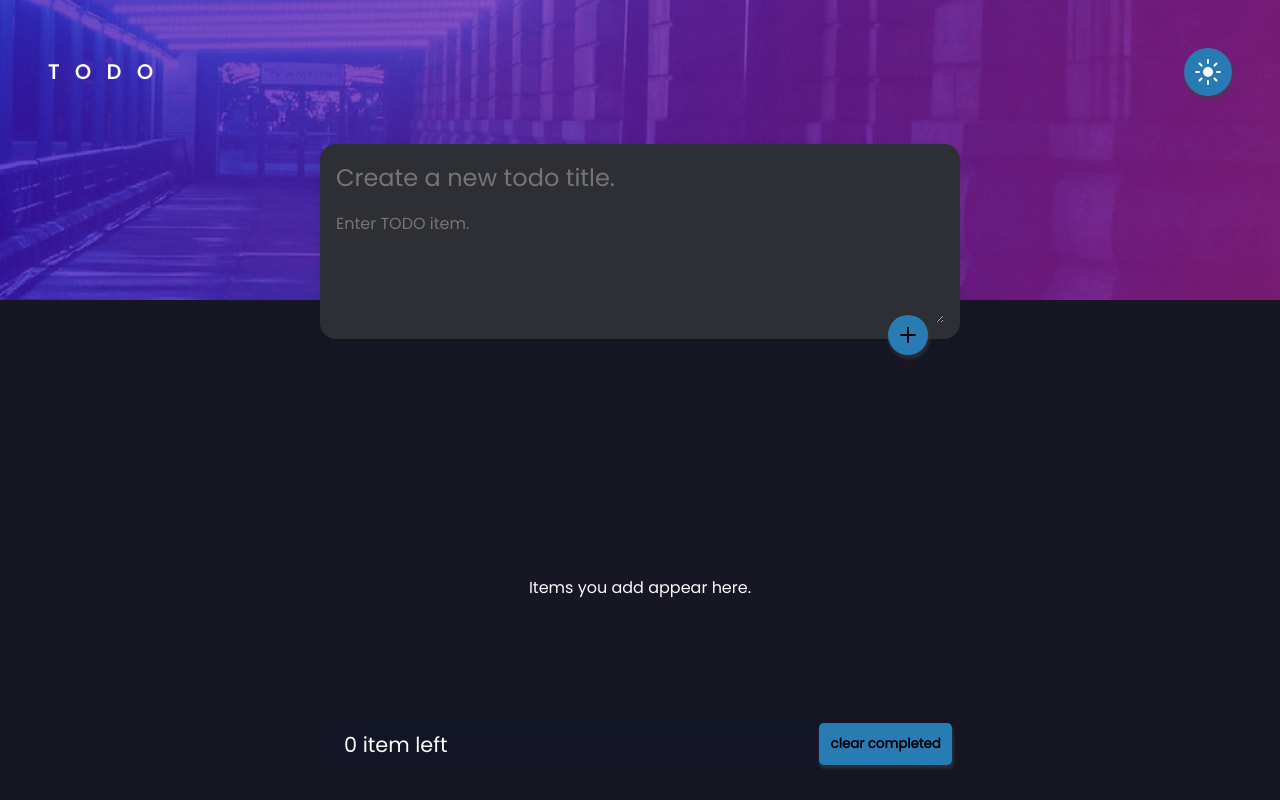
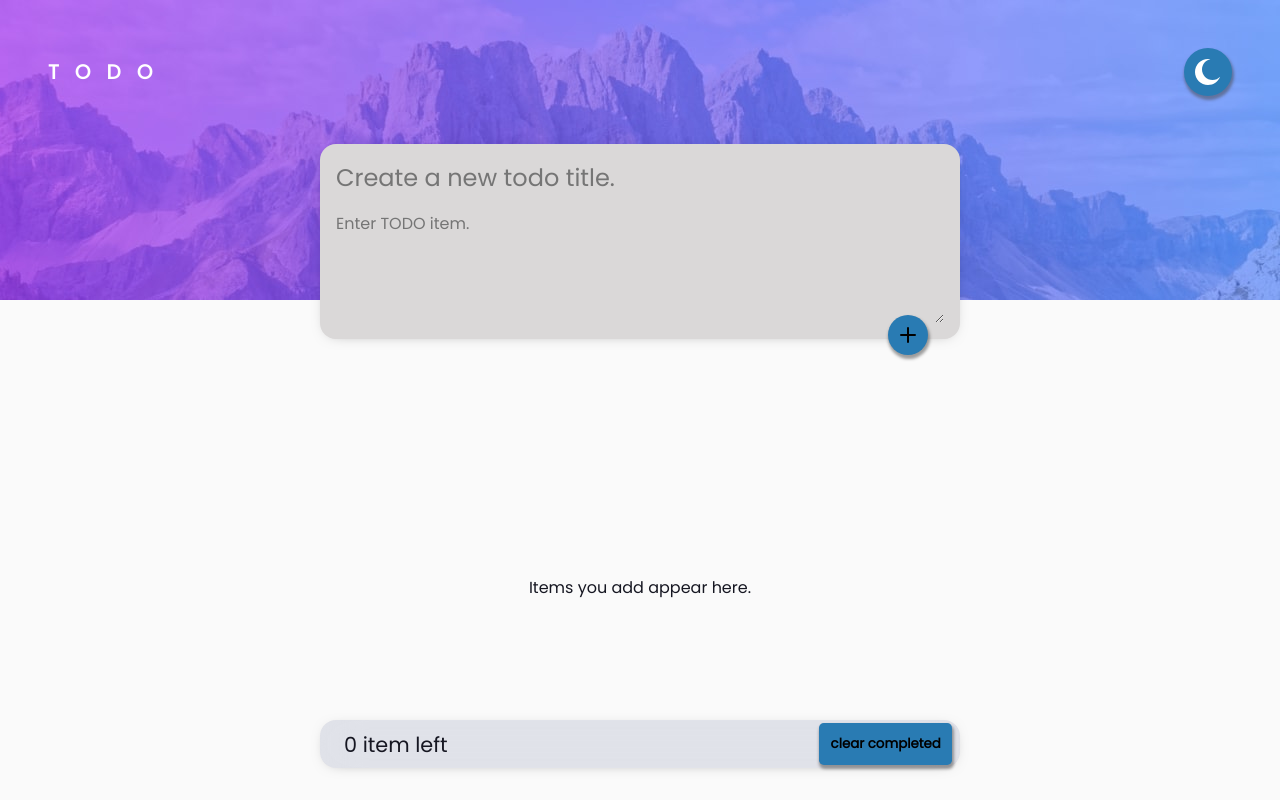
Before and after one commit to fiyintheslim/todo-pwa, a React (Vite) app: page / in a window 1280 px wide. Built offline with nearby package versions, Linux system fonts and the light colour scheme.

Commit message:
dark mode

```diff
--- a/src/App.tsx
+++ b/src/App.tsx
@@ -17,7 +17,7 @@ import {openDB, addData , loadData, removeOne, removeMany, updateOne} from "./ut
 
 
 const App = () => {
-    const [isDark, setDark] = useState(true);
+    const [isDark, setDark] = useState(false);
     const [todo, addTodo] = useState<Todo[]>([]);
     const [expanded, setExpanded] = useState<Todo | undefined>(undefined)
     const dbRef = useRef<null | IDBOpenDBRequest>(null)
@@ -25,7 +25,9 @@ const App = () => {
     useEffect(()=>{
         const db = openDB()
         loadData(addTodo)
-
+        if(window.matchMedia('(prefers-color-scheme:dark)').matches){
+            setDark(true)
+        }
     }, [])
 
     function getItem(item:Todo) {
```
